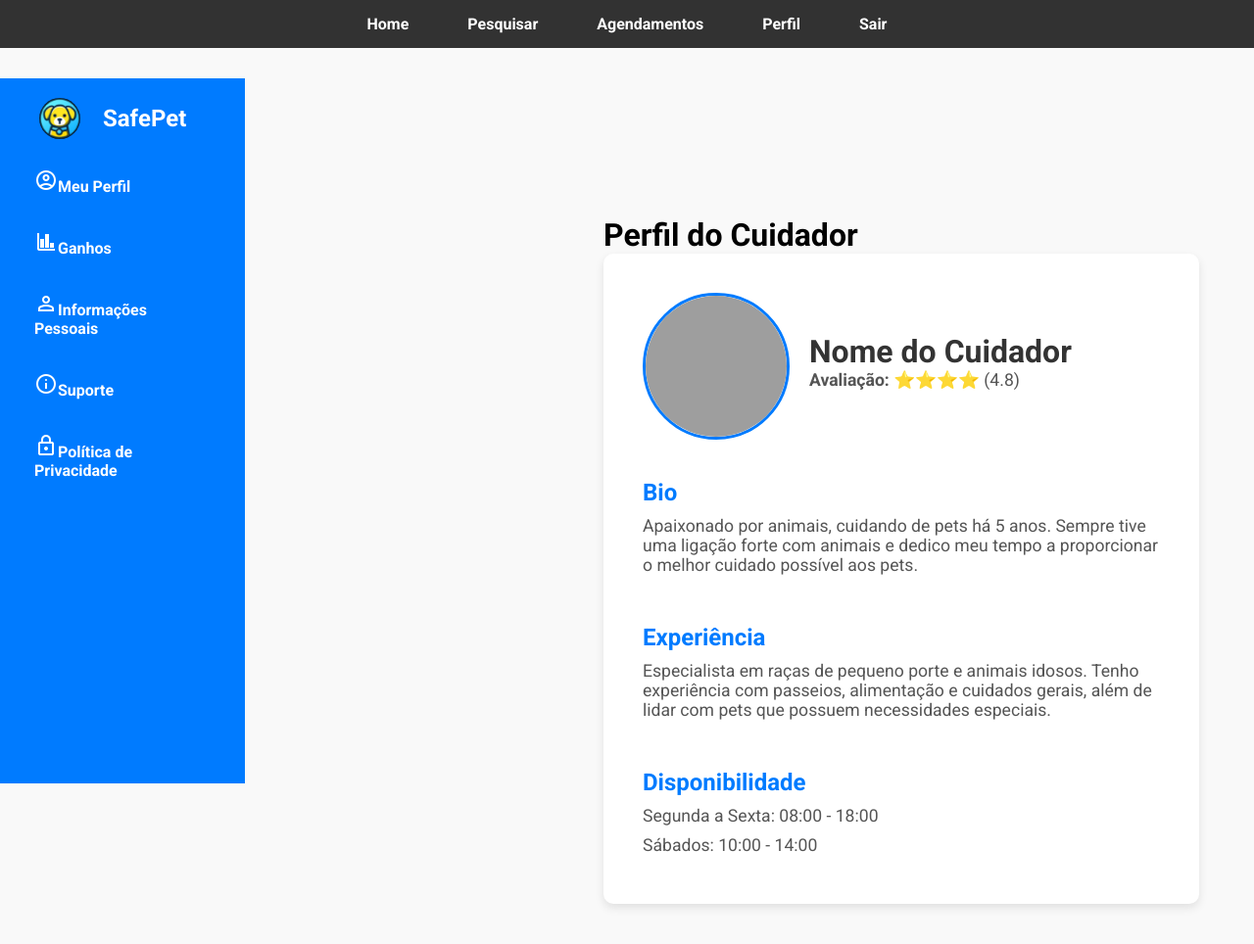
After one commit to kawanzx/SafePet2, a PHP site: page /acesso_interno/cuidador/perfil.php in a window 1280 px wide. The commit adds this page. Shown: the whole page at 98% size. Run offline with PHP 8.4, Linux system fonts and the light colour scheme; the visitor is signed in with stand-in values (Sample User, id 1); grey boxes are pictures that could not be loaded.

Commit message:
criação perfil cuidador

```diff
--- /dev/null
+++ b/acesso_interno/cuidador/navbar.php
@@ -0,0 +1,11 @@
+
+<link rel="stylesheet" href="/acesso_interno/cuidador/style.css">
+<nav class="transparent-nav">
+    <ul>
+        <li><a href="/index.php" class="<?php echo basename($_SERVER['PHP_SELF']) == 'index.php' ? 'active' : ''; ?>">Home</a></li>
+        <li><a href="/acesso_interno/cuidador/pesquisar.php" class="<?php echo basename($_SERVER['PHP_SELF']) == 'pesquisar.php' ? 'active' : ''; ?>">Pesquisar</a></li>
+        <li><a href="/acesso_interno/cuidador/agendamentos.php" class="<?php echo basename($_SERVER['PHP_SELF']) == 'agendamentos.php' ? 'active' : ''; ?>">Agendamentos</a></li>
+        <li><a href="/acesso_interno/cuidador/perfil.php" class="<?php echo basename($_SERVER['PHP_SELF']) == 'perfil.php' ? 'active' : ''; ?>">Perfil</a></li>
+        <li><a href="/login/logout.php" id="logoutLink">Sair</a></li>
+    </ul>
+</nav>
--- /dev/null
+++ b/acesso_interno/cuidador/perfil.php
@@ -0,0 +1,73 @@
+<?php
+
+include('../../login/protect.php');
+include 'navbar.php';
+
+?>
+<!DOCTYPE html>
+<html lang="pt-BR">
+
+<head>
+    <meta charset="UTF-8">
+    <meta name="viewport" content="width=device-width, initial-scale=1.0">
+    <title>Perfil Completo do Cuidador</title>
+    <link rel="stylesheet" href="style.css">
+    <link rel="stylesheet" href="https://fonts.googleapis.com/css2?family=Material+Symbols+Outlined:opsz,wght,FILL,GRAD@20..48,100..700,0..1,-50..200" />
+    <!-- Fonte do Google Fonts -->
+    <link href="https://fonts.googleapis.com/css2?family=Roboto:wght@400;700&display=swap" rel="stylesheet">
+</head>
+
+<body>
+    <!-- Container Principal -->
+    <div class="container">
+        <!-- Sidebar (Menu Lateral) -->
+        <aside class="sidebar">
+            <div class="sidebar-header">
+                <img src="../../assets/favicon.ico" alt="">
+                <h2>SafePet</h2>
+            </div>
+            <nav>
+                <ul>
+                    <li><a href="#" onclick="showContent('conteudo-1', this)"><span class="material-symbols-outlined">account_circle</span>Meu Perfil</a></li>
+                    <li><a href="#" onclick="showContent('conteudo-2', this)"><span class="material-symbols-outlined">finance</span>Ganhos</a></li>
+                    <li><a href="#" onclick="showContent('conteudo-3', this)"><span class="material-symbols-outlined">person</span>Informações Pessoais</a></li>
+                    <li><a href="#" onclick="showContent('conteudo-4', this)"><span class="material-symbols-outlined">info</span>Suporte</a></li>
+                    <li><a href="#" onclick="showContent('conteudo-5', this)"><span class="material-symbols-outlined">lock</span>Política de Privacidade</a></li>
+                </ul>
+            </nav>
+
+        </aside>
+        <main class="conteudo">
+        <div class="content-1">
+            <h1>Perfil do Cuidador</h1>
+            <!-- Seção Completa do Perfil -->
+            <div class="perfil-completo">
+                <div class="perfil-header">
+                    <img src="https://cdn-icons-png.flaticon.com/512/9706/9706583.png" alt="Foto do Cuidador" class="cuidador-avatar">
+                    <div>
+                        <h2>Nome do Cuidador</h2>
+                        <p><span class="info-label">Avaliação:</span> ⭐⭐⭐⭐ (4.8)</p>
+                    </div>
+                </div>
+                <div class="section">
+                    <h3>Bio</h3>
+                    <p>Apaixonado por animais, cuidando de pets há 5 anos. Sempre tive uma ligação forte com animais e dedico meu tempo a proporcionar o melhor cuidado possível aos pets.</p>
+                </div>
+                <div class="section">
+                    <h3>Experiência</h3>
+                    <p>Especialista em raças de pequeno porte e animais idosos. Tenho experiência com passeios, alimentação e cuidados gerais, além de lidar com pets que possuem necessidades especiais.</p>
+                </div>
+                <div class="section">
+                    <h3>Disponibilidade</h3>
+                    <p>Segunda a Sexta: 08:00 - 18:00</p>
+                    <p>Sábados: 10:00 - 14:00</p>
+                </div>
+            </div>
+        </div>
+        </main>
+        <!-- Conteúdo Principal -->
+
+    </div>
+</body>
+
+</html>
--- /dev/null
+++ b/acesso_interno/cuidador/style.css
@@ -0,0 +1,275 @@
+/* Reset e Configurações Gerais */
+* {
+    margin: 0;
+    padding: 0;
+    box-sizing: border-box;
+}
+
+body {
+    font-family: 'Roboto', sans-serif;
+    background-color: #f9f9f9;
+    display: flex;
+    flex-direction: column;
+    height: 100vh;
+}
+
+/* Navbar */
+.transparent-nav {
+    background-color: rgba(0, 0, 0, 0.8);
+    position: fixed;
+    top: 0;
+    left: 0;
+    width: 100%;
+    display: flex;
+    justify-content: center;
+    z-index: 10;
+    padding: 15px 0;
+}
+
+.transparent-nav ul {
+    display: flex;
+    list-style: none;
+    margin: 0;
+}
+
+.transparent-nav ul li {
+    margin: 0 15px;
+}
+
+.transparent-nav ul li a {
+    color: #fff;
+    text-decoration: none;
+    font-family: 'Roboto', sans-serif;
+    font-size: 16px;
+    font-weight: bold;
+    padding: 10px 15px;
+    border-radius: 5px;
+    transition: all 0.3s ease;
+}
+
+.transparent-nav ul li a:hover {
+    background-color: rgba(255, 255, 255, 0.2);
+}
+
+/* Layout Principal */
+.container {
+    display: flex;
+    margin-top: 80px; /* Ajuste para não sobrepor a navbar */
+    width: 100%;
+    padding: 20px;
+}
+
+/* Menu Lateral (Sidebar) */
+.sidebar {
+    width: 250px;
+    background-color: #007bff;
+    color: white;
+    padding: 20px;
+    height: calc(100vh - 80px); /* Altura da tela menos a navbar */
+    position: fixed;
+    top: 80px; /* Alinhar abaixo da navbar */
+    left: 0;
+}
+
+.sidebar h3 {
+    margin-bottom: 20px;
+}
+
+.sidebar ul {
+    list-style: none;
+    padding: 0;
+}
+
+.sidebar ul li {
+    margin-bottom: 15px;
+}
+
+.sidebar ul li a {
+    color: white;
+    text-decoration: none;
+    font-weight: bold;
+    font-size: 16px;
+    padding: 10px 15px;
+    display: block;
+    border-radius: 5px;
+    transition: background-color 0.3s ease;
+}
+
+.sidebar ul li a:hover {
+    background-color: rgba(255, 255, 255, 0.2);
+}
+
+.sidebar a {
+    padding: 16px;
+    text-decoration: none;
+  }
+
+.sidebar a.active {
+    background-color: rgba(0, 0, 0, 0.6);
+    color: white;
+  }
+
+.sidebar a:hover:not(.active) {
+    background-color: rgba(0, 0, 0, 0.6);
+    color: white;
+  }
+
+.sidebar-header{
+    display: flex;
+    align-items: center;
+    margin: 0 20px 20px
+}
+
+.sidebar-header img{
+    width: 42px;
+    border-radius: 50%;
+}
+
+.sidebar-header h2{
+    width: 42px;
+    border-radius: 50%;
+    margin-left: 23px;
+    color: white;
+}
+
+/* Conteúdo Principal */
+.conteudo{
+    margin: 100px 0 0 290px;
+    padding: 1px 16px;
+
+  }
+
+.content-1 {
+    margin-left: 270px; /* Espaço para a sidebar */
+    padding: 20px;
+    width: calc(100% - 270px);
+}
+
+.content h1 {
+    font-size: 2.5rem;
+    margin-bottom: 30px;
+    color: #007bff;
+}
+
+/* Seção de Perfil Completo */
+.perfil-completo {
+    background-color: white;
+    padding: 40px;
+    border-radius: 10px;
+    box-shadow: 0px 4px 10px rgba(0, 0, 0, 0.1);
+    display: flex;
+    flex-direction: column;
+    gap: 20px;
+}
+
+.perfil-completo .perfil-header {
+    display: flex;
+    align-items: center;
+    gap: 20px;
+}
+
+.perfil-header img{
+    border-radius: 50%;
+}
+
+.cuidador-avatar {
+    width: 150px;
+    height: 150px;
+    border-radius: 50%;
+    border: 3px solid #007bff;
+}
+
+.perfil-completo h2 {
+    font-size: 2rem;
+    color: #333;
+}
+
+.perfil-completo p {
+    font-size: 1.1rem;
+    color: #555;
+    margin-bottom: 10px;
+}
+
+.perfil-completo .info-label {
+    font-weight: bold;
+}
+
+.perfil-completo .avaliacao {
+    margin-top: 10px;
+    font-size: 1.3rem;
+    color: #ffc107;
+}
+
+/* Estilos para as seções adicionais */
+.perfil-completo .section {
+    margin-top: 20px;
+}
+
+.perfil-completo .section h3 {
+    font-size: 1.5rem;
+    margin-bottom: 10px;
+    color: #007bff;
+}
+
+/* Media Queries para Responsividade */
+@media (max-width: 768px) {
+    .container {
+        flex-direction: column;
+    }
+
+    .sidebar {
+        width: 100%;
+        position: relative;
+        height: auto;
+    }
+
+    .content {
+        margin-left: 0;
+        width: 100%;
+    }
+
+    .perfil-completo {
+        padding: 20px;
+    }
+
+    .cuidador-avatar {
+        width: 100px;
+        height: 100px;
+    }
+
+    .perfil-completo h2 {
+        font-size: 1.5rem;
+    }
+
+    .content h1 {
+        font-size: 2rem;
+    }
+}
+
+@media (max-width: 480px) {
+    .transparent-nav ul {
+        flex-direction: column;
+        padding: 10px 0;
+    }
+
+    .transparent-nav ul li {
+        margin: 10px 0;
+    }
+
+    .cuidador-avatar {
+        width: 80px;
+        height: 80px;
+    }
+
+    .perfil-completo h2 {
+        font-size: 1.3rem;
+    }
+
+    .perfil-completo p {
+        font-size: 1rem;
+    }
+
+    .content h1 {
+        font-size: 1.8rem;
+    }
+}
--- a/login/conexaobd.php
+++ b/login/conexaobd.php
@@ -1,7 +1,7 @@
 <?php
 $host = "localhost";
 $user = "root";
-$pass = "";
+$pass = "etec";
 $bd = "safepet";
 
 $mysqli = new mysqli($host, $user, $pass, $bd);
```
Also changed, not shown: acesso_interno/cuidador/agendamentos.php (added, +21 -0 lines), acesso_interno/cuidador/pesquisar.php (added, +66 -0 lines), acesso_interno/cuidador/script.js (added, +38 -0 lines), index.php (+5 -3 lines), login/login.php (+9 -2 lines).
